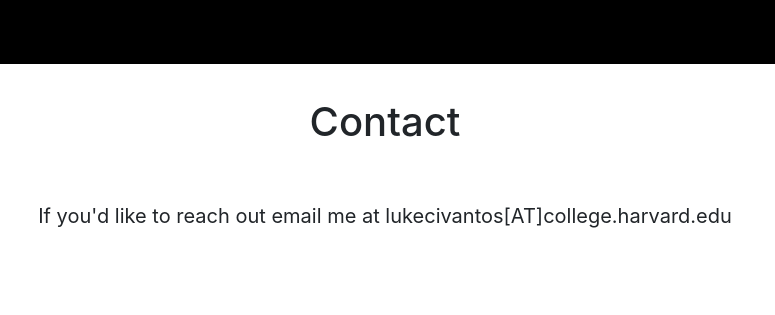
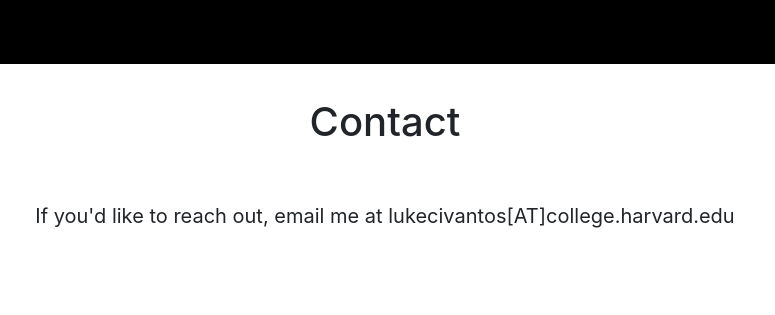
Before and after one commit to lukecivantos/lukecivantos.github.io, a plain HTML site: page contact.html in a window 1280 px wide. Shown: the top 315 px of the page, 255-1030 px from the left. Drawn offline with Linux system fonts and the light colour scheme.

Commit message:
Added Comma

```diff
--- a/contact.html
+++ b/contact.html
@@ -53,7 +53,7 @@
 </div>
 
 <div class="container">
-    <p class="contact-info">If you'd like to reach out email me at lukecivantos[AT]college.harvard.edu</p>
+    <p class="contact-info">If you'd like to reach out, email me at lukecivantos[AT]college.harvard.edu</p>
 </div>
 <!-- /.container -->
 
```
